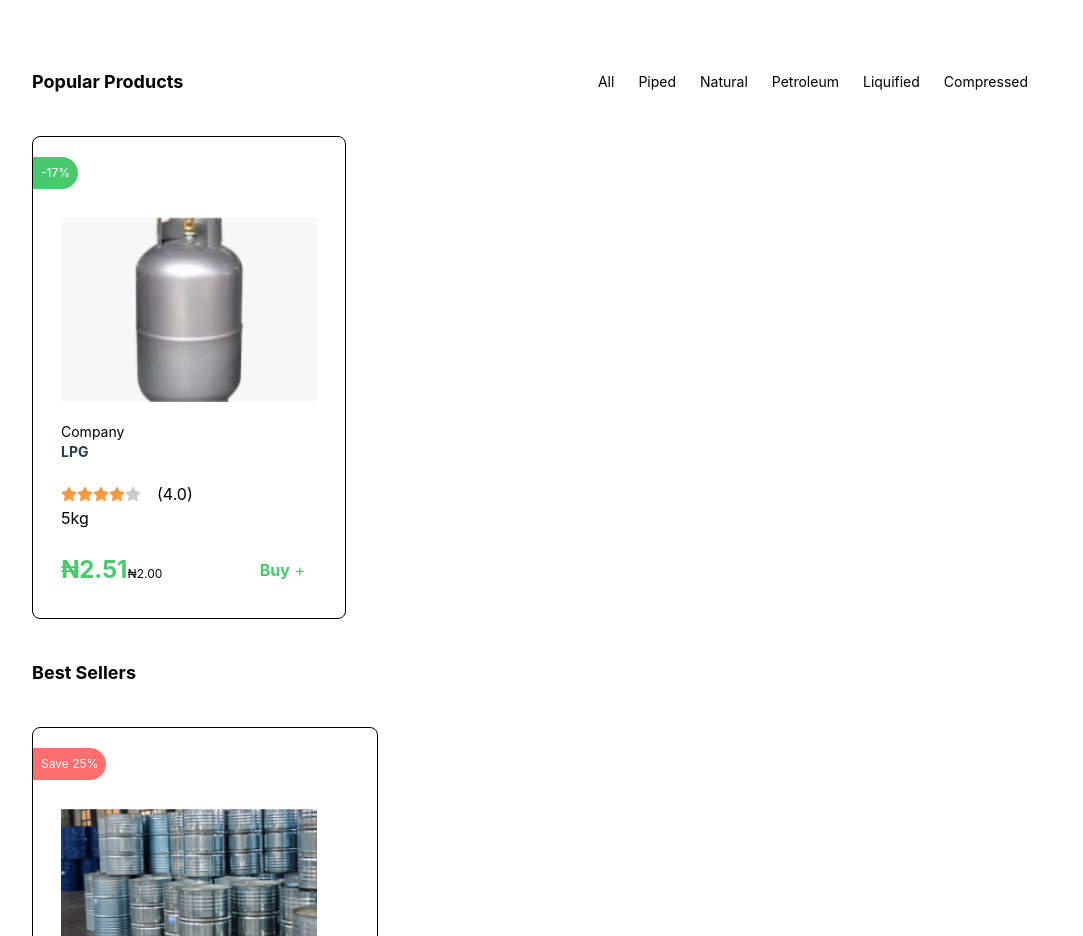
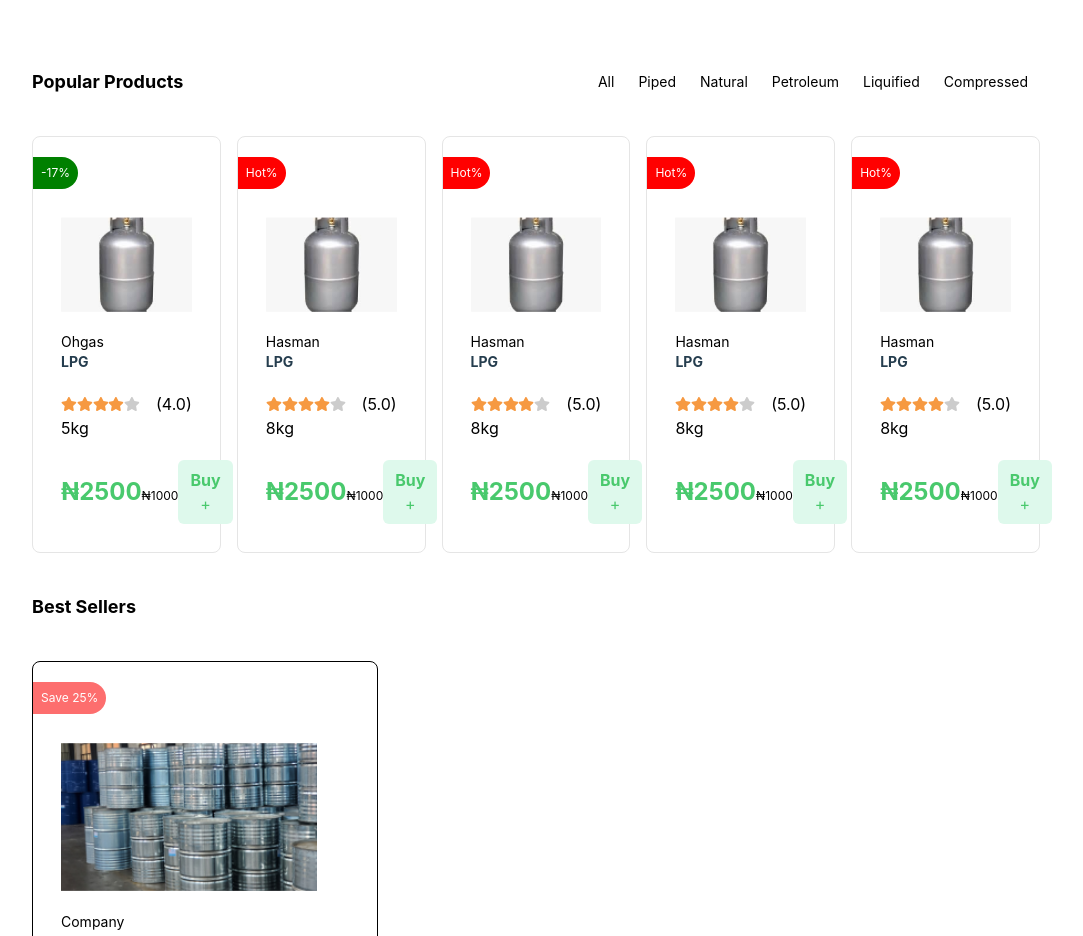
Before and after one commit to kingsonly/NGCX, a React (Create React App) app: page / in a window 1280 px wide. Shown: the part 1040-1976 px from the top of the page, without its empty margins (104-1187 px from the left). Built offline with nearby package versions, Linux system fonts and the light colour scheme; the HTML template or start-up script is replaced by a standard one.

Commit message:
Cleaned up popular product

```diff
--- a/src/Component/cards/Popular.tsx
+++ b/src/Component/cards/Popular.tsx
@@ -2,18 +2,36 @@ import { GasCylinder } from 'assets'
 import React,{useState} from 'react'
 import { FaStar } from 'react-icons/fa'
 import { FiEye, FiHeart, FiShuffle } from 'react-icons/fi'
-import { Colors } from 'theme/colors'
+import { Colors,BadegeColor } from 'theme/colors'
+
+
 interface hoverFunctionProps{
   hoverStatus:boolean;
+  Cta: () => void
+}
+
+interface popularComponentProps{
+  Image:string;
+  Badge:string;
+  Title:string;
+  Subtitle:string;
+  Price:string;
+  Discount:string;
+  Wishlist:()=>void;
+  Cta:()=>void;
+  Badgetext:string;
+  Size:string;
+  Ratting?:string;
+
 }
 const HoverableDiv = (props:hoverFunctionProps ) => {
-  const {hoverStatus}=props
+  const {hoverStatus,Cta}=props
   return (
     <div>
 
       { hoverStatus ?
-        <ul className='bg-white border-2 border-light-green rounded-lg flex'>
-          <li className=' p-2'>
+        <ul className='bg-white border-1 border-light-green rounded-lg flex'>
+          <li className=' p-2' onClick={Cta}>
             <FiHeart color={Colors['ncgx-green']} size={24} />
           </li>
           <li className=' p-2 border-x-2 border-x-light-green'>
@@ -28,8 +46,11 @@ const HoverableDiv = (props:hoverFunctionProps ) => {
   );
 };
 
-const Popular = () => {
+const Popular = (props:popularComponentProps) => {
+  const {Image,Badge,Title,Subtitle,Price,Discount,Wishlist,Cta,Badgetext,Size,Ratting } = props
+
   const [isHovering, setIsHovering] = useState(false);
+
   const handleMouseOver = () => {
     setIsHovering(true);
     return true
@@ -39,25 +60,30 @@ const Popular = () => {
     setIsHovering(false);
     return true
   };
+
   return (
-    <div className='bg-white hover:border-green border border-gray-200 hover:shadow-lg pt-5 rounded-lg'>
+    <div className='bg-white hover:border-green border border-[#E5E5E5] hover:shadow-lg pt-5 rounded-lg'>
       <div className='flex justify-start'>
-        <div className='bg-green rounded-r-full text-white text-xs p-2'>-17%</div>
+        {Badge != null ?
+         <div className={`rounded-r-full text-white text-xs p-2 ${BadegeColor[Badge]}`}>{Badgetext}%</div>:""
+        }
+
       </div>
         <div className='p-7'>
             <div className='relative'>
-              <img src={GasCylinder} alt="gas cylinder" className='w-64' />
+              <img src={Image} alt="gas cylinder" className='w-64' />
               <div onMouseOver={handleMouseOver} onMouseOut={handleMouseOut} className='h-full w-full flex justify-center items-center absolute top-0 left-0'>
                 <HoverableDiv
                 hoverStatus={isHovering}
+                Cta={Wishlist}
                 />
               </div>
             </div>
 
             <div className='mt-5' >
               <div className='mb-5'>
-                <p className='text-sm text-lightgray'>Company</p>
-                <p className='font-bold text-sm text-gray'>LPG</p>
+                <p className='text-sm text-lightgray'>{Title}</p>
+                <p className='font-bold text-sm text-gray'>{Subtitle}</p>
               </div>
 
               <div className='mb-5'>
@@ -68,17 +94,17 @@ const Popular = () => {
                   <FaStar color={Colors['ncgx-mustard']}/>
                   <FaStar color='#ccc'/>
 
-                  <span className='ml-4 text-lightgray' >(4.0)</span>
+                  <span className='ml-4 text-lightgray' >({Ratting})</span>
                 </div>
-                <p className='text-lightgray'>5kg</p>
+                <p className='text-lightgray'>{Size}kg</p>
               </div>
 
               <div className='flex w-full justify-between items-center'>
                 <div className='flex items-baseline'>
-                  <p className='font-bold text-2xl text-green'>&#8358;2.51</p>
-                  <p className='text-xs text-lightgray'>&#8358;2.00</p>
+                  <p className='font-bold text-2xl text-green'>&#8358;{Price}</p>
+                  <p className='text-xs text-lightgray'>&#8358;{Discount}</p>
                 </div>
-                <button className="text-green bg-extralight-green rounded-md p-2 px-3"><span className='font-bold'>Buy</span> +</button>
+                <button className="text-green bg-extra-light-green rounded-md p-2 px-3" onClick={Cta}><span className='font-bold'>Buy</span> +</button>
               </div>
             </div>
 
--- a/src/Pages/LandingPage.tsx
+++ b/src/Pages/LandingPage.tsx
@@ -1,4 +1,4 @@
-import * as React from "react";
+import React,{useState} from "react";
 import Container from "../Component/GeneralComponent/Container";
 import TopBarComponent from "../Component/TopBarComponent";
 import NGCXLOGO from "../assets/images/ngcx-logo.png";
@@ -9,15 +9,118 @@ import TopSelling from "sections/TopSelling";
 import  Hero   from "sections/Hero";
 import { HeaderMenu } from "Component";
 import { MapSection } from "sections";
-
+import { GasCylinder } from 'assets'
 
 const LandingPage = () => {
 
   React.useEffect(() => {
-    console.log("will use")
+    setProductListPopular()
   }, []);
 
+  interface ProductList{
+    Image:string;
+    Badge:string;
+    Title:string;
+    Subtitle:string;
+    Price:string;
+    Discount:string;
+    Wishlist:()=>void;
+    Cta:()=>void;
+    Badgetext:string;
+    Size:string;
+    Ratting?:string;
+
+  }
+
+
+
+  const [popularProduct,setPopularProduct] = useState<ProductList[]>();
+
+
   const topBarSearchAction = () => {
+    alert(123)
+  }
+
+
+  const setProductListPopular = () => {
+    var plist =
+    [
+      {
+        Image:GasCylinder,
+        Badge:"success",
+        Title:"Ohgas",
+        Subtitle:"LPG",
+        Price:"2500",
+        Discount:"1000",
+        Wishlist:topBarSearchAction,
+        Cta:topBarSearchAction,
+        Badgetext:"-17",
+        Size:"5",
+        Ratting:"4.0",
+      },
+
+      {
+        Image:GasCylinder,
+        Badge:"danger",
+        Title:"Hasman",
+        Subtitle:"LPG",
+        Price:"2500",
+        Discount:"1000",
+        Wishlist:topBarSearchAction,
+        Cta:topBarSearchAction,
+        Badgetext:"Hot",
+        Size:"8",
+        Ratting:"5.0",
+      },
+
+      {
+        Image:GasCylinder,
+        Badge:"danger",
+        Title:"Hasman",
+        Subtitle:"LPG",
+        Price:"2500",
+        Discount:"1000",
+        Wishlist:topBarSearchAction,
+        Cta:topBarSearchAction,
+        Badgetext:"Hot",
+        Size:"8",
+        Ratting:"5.0",
+      },
+
+      {
+        Image:GasCylinder,
+        Badge:"danger",
+        Title:"Hasman",
+        Subtitle:"LPG",
+        Price:"2500",
+        Discount:"1000",
+        Wishlist:topBarSearchAction,
+        Cta:topBarSearchAction,
+        Badgetext:"Hot",
+        Size:"8",
+        Ratting:"5.0",
+      },
+
+      {
+        Image:GasCylinder,
+        Badge:"danger",
+        Title:"Hasman",
+        Subtitle:"LPG",
+        Price:"2500",
+        Discount:"1000",
+        Wishlist:topBarSearchAction,
+        Cta:topBarSearchAction,
+        Badgetext:"Hot",
+        Size:"8",
+        Ratting:"5.0",
+      },
+    ]
+
+    setPopularProduct(plist)
+
+  }
+
+  const getPopularProduct = () => {
 
   }
   const topBarAccountAction = () => {
@@ -69,7 +172,7 @@ const LandingPage = () => {
 
       <section>
         <Container>
-          <PopularProducts />
+          <PopularProducts productList={popularProduct} />
         </Container>
       </section>
 
--- a/src/sections/PopularProducts.tsx
+++ b/src/sections/PopularProducts.tsx
@@ -35,8 +35,33 @@ const tabData = [
     }
 ]
 
-const PopularProducts = () => {
-  return (
+interface ProductList{
+    Image:string;
+    Badge:string;
+    Title:string;
+    Subtitle:string;
+    Price:string;
+    Discount:string;
+    Wishlist:()=>void;
+    Cta:()=>void;
+    Badgetext:string;
+    Size:string;
+    Ratting?:string;
+
+  }
+
+  interface ProductListComposnetProps{
+    productList?:ProductList[];
+
+  }
+
+
+
+const PopularProducts = (props:ProductListComposnetProps) => {
+
+    const {productList} = props
+
+   return (
     <div>
         <div>
             <Tabs>
@@ -50,8 +75,25 @@ const PopularProducts = () => {
                 </div>
 
                 <TabPanel>
-                    <div className='flex'>
-                    <PopularCard  />
+                    <div className='grid gap-4 grid-cols-5'>
+                   {
+                    productList != undefined ? productList.map((value,key) => (
+                        <PopularCard
+                            Image={value.Image}
+                            Subtitle = {value.Subtitle}
+                            Price = {value.Price}
+                            Discount = {value.Discount}
+                            Wishlist = {value.Wishlist}
+                            Cta = {value.Cta}
+                            Badgetext = {value.Badgetext}
+                            Size = {value.Size}
+                            Ratting = {value.Ratting}
+                            Badge = {value.Badge}
+                            Title = {value.Title}
+                        />
+                    )):null
+                   }
+
                     </div>
                 </TabPanel>
                 <TabPanel>
--- a/src/theme/colors.tsx
+++ b/src/theme/colors.tsx
@@ -3,4 +3,16 @@ export const Colors = {
     'ncgx-tomato': "#FD6E6E",
     'ncgx-mustard': "#F69941",
     'ncgx-text-extralight': "#DEF9EC",
+    'danger':"red",
+    'warning':"yellow",
+    'success':"green"
 }
+
+interface Map {
+    [key: string]: string | undefined
+  }
+export const BadegeColor:Map = {
+    'danger':"bg-[red]",
+    'warning':"yellow",
+    'success':"bg-[green]"
+}
```
